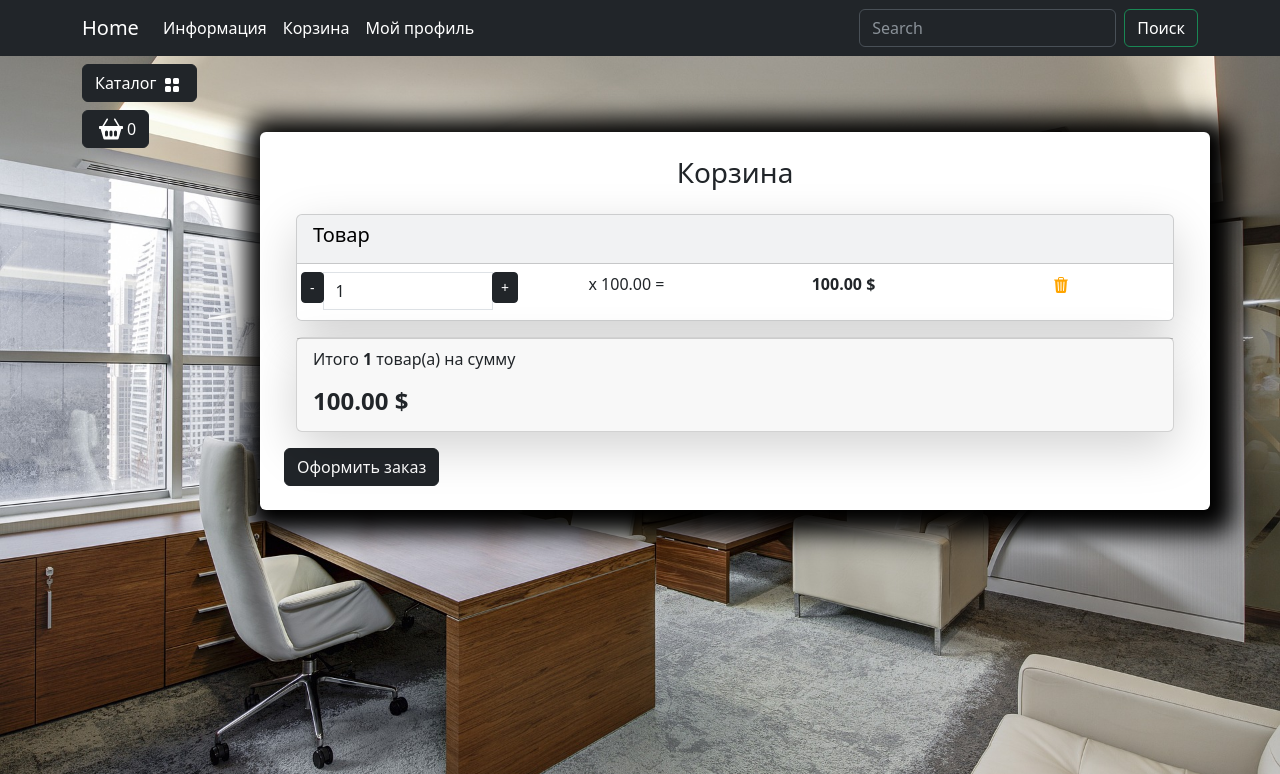
After one commit to TaniIlves/edushop, a Django app: page /user/users-cart/ in a window 1280 px wide. The commit adds this page. Shown: the top 774 px of the page. Run offline with Django 4.2, Linux system fonts and the light colour scheme; the visitor is signed in with stand-in values (Sample User, id 1); data comes from the database, SQL or seed files in the repository; parts of the project's set-up code (start-up, migrations or seed data) failed here and were passed over; some libraries are stand-ins or nearby versions.

Commit message:
Add includes for Cart

```diff
--- /dev/null
+++ b/carts/templates/carts/includes/cart_include.html
@@ -0,0 +1,43 @@
+{% load static %}
+
+<div class="card mb-3 text-bg-light shadow-lg">
+  <div class="card-header">
+    <h5 class="card-title">Товар</h5>
+  </div>
+  <ul class="list-group list-group-flush">
+    <li class="list-group-item">
+      <div class="row text-center">
+        <div class="col p-0">
+          <div class="input-group">
+            <span class="input-group-btn">
+              <button type="button" class="btn btn-dark btn-sm decrement" data-cart-id="" data-cart-change-url="">
+                -
+              </button>
+            </span>
+            <input type="text" class="form-control number" value="1" readonly>
+            <span class="input-group-btn">
+              <button type="button" class="btn btn-dark btn-sm increment" data-cart-id="" data-cart-change-url="">
+                +
+              </button>
+            </span>
+          </div>
+        </div>
+        <div class="col p-0">
+          <p>x 100.00 = </p>
+        </div>
+        <div class="col p-0"><strong>100.00 $</strong></div>
+        <div class="col p-0">
+          <a href="{% url 'cart:cart_remove' 1 %}" class="remove-from-cart" data-cart-id="">
+            <img class="mx-1" src="{% static "icons/trash3-fill.svg" %}" alt="Catalog Icon" width="16" height="16">
+          </a>
+        </div>
+      </div>
+    </li>
+  </ul>
+</div>
+<div class="card mb-3 shadow-lg">
+  <div class="card-footer">
+    <p class="float-left">Итого <strong>1</strong> товар(а) на сумму</p>
+    <h4 class="float-left"><strong>100.00 $</strong></h4>
+  </div>
+</div>
--- a/templates/base.html
+++ b/templates/base.html
@@ -44,7 +44,7 @@
             </ul>
           </li>
           <li class="nav-item">
-            <a class="nav-link text-white" href="carts/cart.html">Корзина</a>
+            <a class="nav-link text-white" href="{% url 'user:users_cart' %}">Корзина</a>
           </li>
           {% if not user.is_authenticated %}
             <li class="nav-item">
@@ -57,7 +57,7 @@
                 Мой профиль
               </a>
               <ul class="dropdown-menu">
-                <li><a class="dropdown-item text-white" href="carts/cart.html">Корзина</a></li>
+                <li><a class="dropdown-item text-white" href="{% url 'user:users_cart' %}">Корзина</a></li>
                 <li><a class="dropdown-item text-white" href="{% url 'user:profile' %}">Личный кабинет</a>
                 </li>
                 {% if not user.is_admin or user.is_stuff %}
--- a/users/templates/users/profile.html
+++ b/users/templates/users/profile.html
@@ -68,7 +68,7 @@
             <h3 class="text-center mb-4">Корзина</h3>
             <div class="container" id="cart-items-container">
               <!-- Разметка корзины -->
-
+              {% include 'carts/includes/cart_include.html' %}
               <!-- Закончилась разметка корзины -->
             </div>
             <a class="btn btn-dark" href="../orders/create_order.html">
--- /dev/null
+++ b/users/templates/users/users_cart.html
@@ -0,0 +1,22 @@
+{% extends 'base.html' %}
+{% load static %}
+
+{% block content %}
+  <div class="row">
+    <div class="container mt-5">
+      <div class="row justify-content-center">
+        <div class=" bg-white p-4 mb-4 mx-2 rounded custom-shadow">
+          <h3 class="text-center mb-4">Корзина</h3>
+          <div class="container" id="cart-items-container">
+            <!-- Разметка корзины -->
+            {% include 'carts/includes/cart_include.html' %}
+            <!-- Закончилась разметка корзины -->
+          </div>
+          <a class="btn btn-dark" href="../orders/create_order.html">
+            Оформить заказ
+          </a>
+        </div>
+      </div>
+    </div>
+  </div>
+{% endblock %}
--- a/users/urls.py
+++ b/users/urls.py
@@ -9,5 +9,6 @@ urlpatterns = [
     path('login/', views.login, name='login'),
     path('registration/', views.registration, name='registration'),
     path('profile/', views.profile, name='profile'),
+    path('users-cart/', views.users_cart, name='users_cart'),
     path('logout/', views.logout, name='logout'),
 ]
--- a/users/views.py
+++ b/users/views.py
@@ -86,3 +86,8 @@ def logout(request):
     )
     auth.logout(request)
     return redirect(reverse('main:index'))
+
+
+@login_required
+def users_cart(request):
+    return render(request, 'users/users_cart.html')
```
Also changed, not shown: other parts of templates/base.html (+1 -45 lines).
